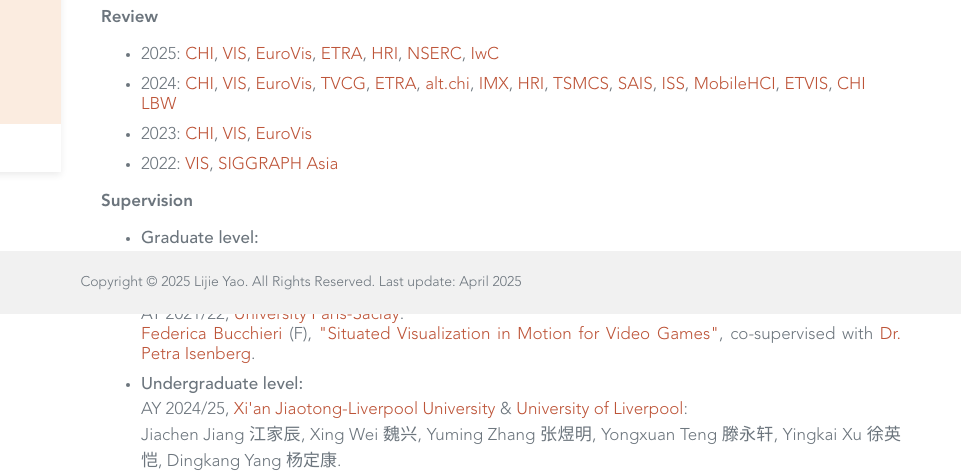
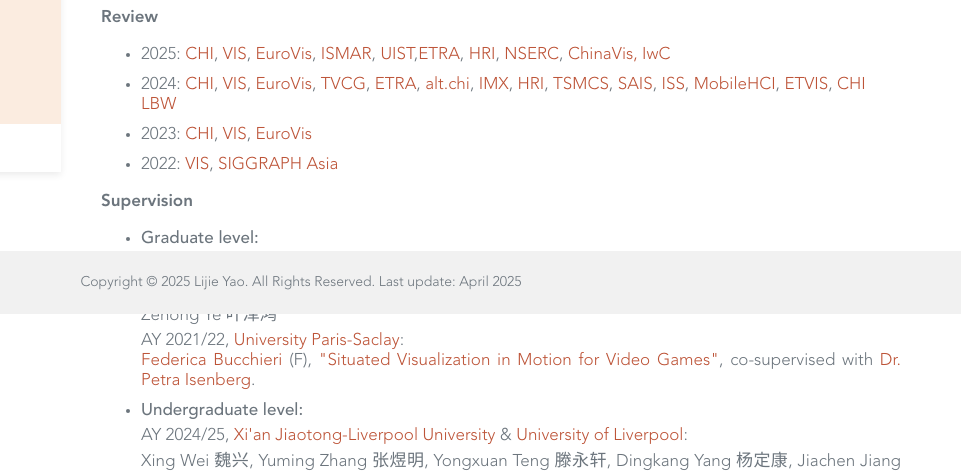
Before and after one commit to lyao0219/lyao0219.github.io, a plain HTML site: page activities.html in a window 1280 px wide. Shown: the part 486-958 px from the top of the page, 319-1280 px from the left. Drawn offline with nearby package versions, Linux system fonts and the light colour scheme.

Commit message:
CV and office hours updated

```diff
--- a/activities.html
+++ b/activities.html
@@ -51,9 +51,12 @@
                                 <li>2025: <a href="https://chi2025.acm.org/" target="_blank">CHI</a>, <a
                                         href="https://ieeevis.org/year/2025/welcome" target="_blank">VIS</a>, <a
                                         href="https://www.eg.org/wp/event/eurovis-2025/" target="_blank">EuroVis</a>, <a
+                                        href="https://www.ieeeismar.net/2025/" target="_blank">ISMAR</a>, <a
+                                        href="https://uist.acm.org/" target="_blank">UIST</a>,<a
                                             href="https://etra.acm.org/2025/" target="_blank">ETRA</a>, <a
                                         href="https://humanrobotinteraction.org/2025/" target="_blank">HRI</a>, <a
                                         href="https://www.nserc-crsng.gc.ca/index_eng.asp" target="_blank">NSERC</a>, <a
+                                        href="https://chinavis.org/2025/" target="_blank">ChinaVis<a>, <a
                                         href="https://academic.oup.com/iwc" target="_blank">IwC</a>
                                 <li>
                                     2024: <a href="https://chi2024.acm.org/" target="_blank">CHI</a>, <a
@@ -98,8 +101,11 @@
                                     <p class="text-light" style="text-align: justify">
                                         AY 2024/26, <a
                                             href="https://www.liverpool.ac.uk/" target="_blank">University of Liverpool</a>:<br>
-
-                                        Yuzhu Chen 陈芋竹 (F)
+                                        Yuzhu Chen 陈芋竹 (F),
+                                        Yihan Dong 董一含 (F),
+                                        Yiming Zhang 张益铭，
+                                        Shiyuan Jiang 姜世元，
+                                        Zehong Ye 叶泽鸿
                                     </p>
 
                                     <p class="text-light" style="text-align: justify">
@@ -119,12 +125,12 @@
                                     <p class="text-medium text-17 subtitle">Undergraduate level:</p>
                                     <p class="text-light" style="text-align: justify">AY 2024/25, <a href="https://www.xjtlu.edu.cn/en" target="_blank">Xi'an
                                         Jiaotong-Liverpool University</a> & <a href="https://www.liverpool.ac.uk/" target="_blank">University of Liverpool</a>:<br>
-                                        Jiachen Jiang 江家辰,
                                         Xing Wei 魏兴,
                                         Yuming Zhang 张煜明,
                                         Yongxuan Teng 滕永轩,
-                                        Yingkai Xu 徐英恺,
-                                        Dingkang Yang 杨定康.
+                                        Dingkang Yang 杨定康,
+                                        Jiachen Jiang 江家辰,
+                                        Yingkai Xu 徐英恺
                                     </p>
                                 </li>
                             </ul>
--- a/js/index.js
+++ b/js/index.js
@@ -66,7 +66,7 @@ if (document.getElementById('self-introduction')) {
         '                    motivated PhD students, research assistants, and graduate students</strong>.\n' +
         '                    Please explore <a href="publications.html">PUBLICATIONS</a> section\n' +
         '                    for possible project ideas and research opportunities. If you are passionate about visualization, feel\n' +
-        '                    free to contact me! My office time is on Tuesday, 4-6 pm, at SC 564D (SIP campus).\n' +
+        '                    free to contact me! Meeting availabilities from June to September are based on email requirements.\n' +
         '                </p>\n' +
         '                <p class="text-17 text-light">\n' +
         '                    <img src="assets/img/icons/collaborate.png" class="inner-text-icon">If you are a\n' +
```
Also changed, not shown: 1 other file.
